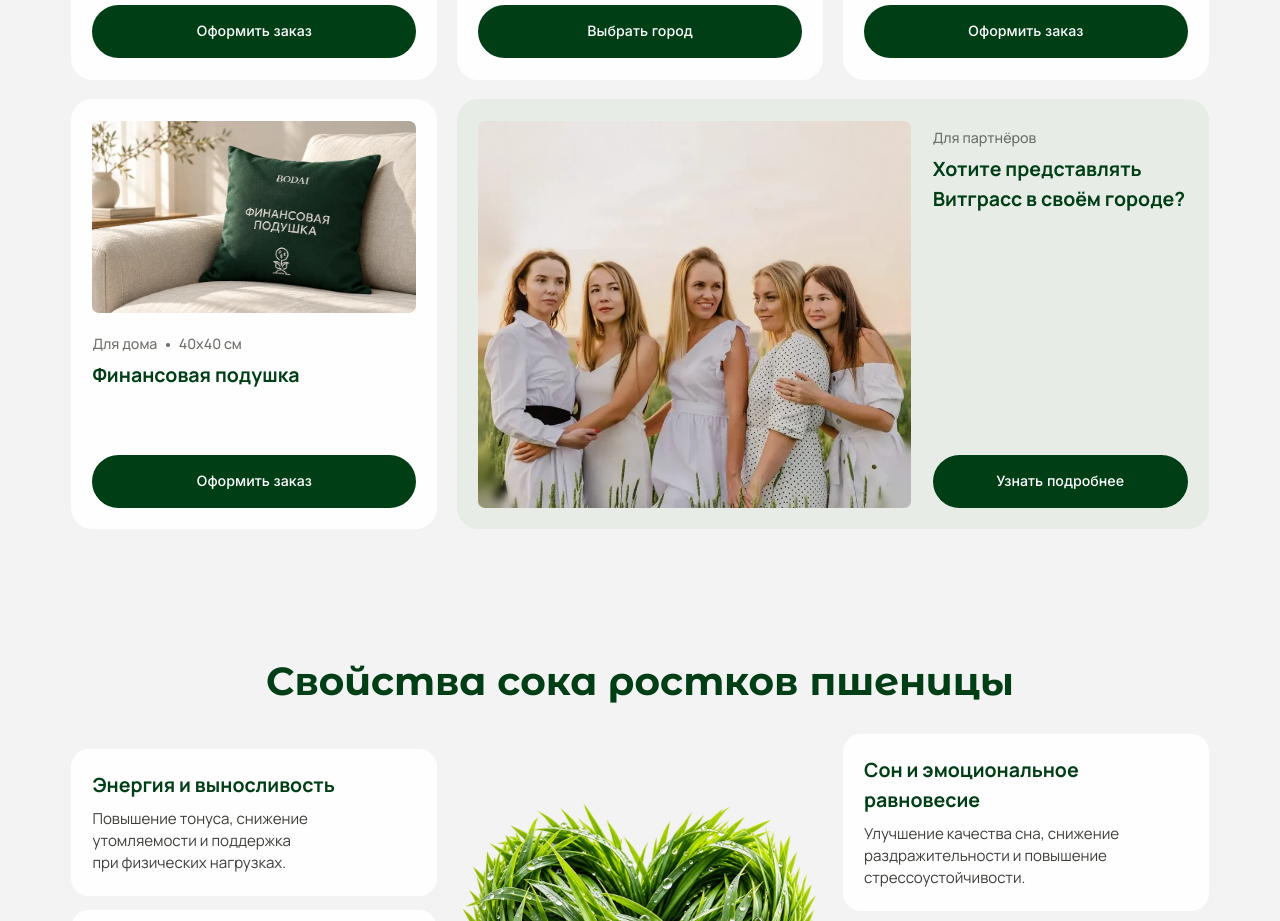
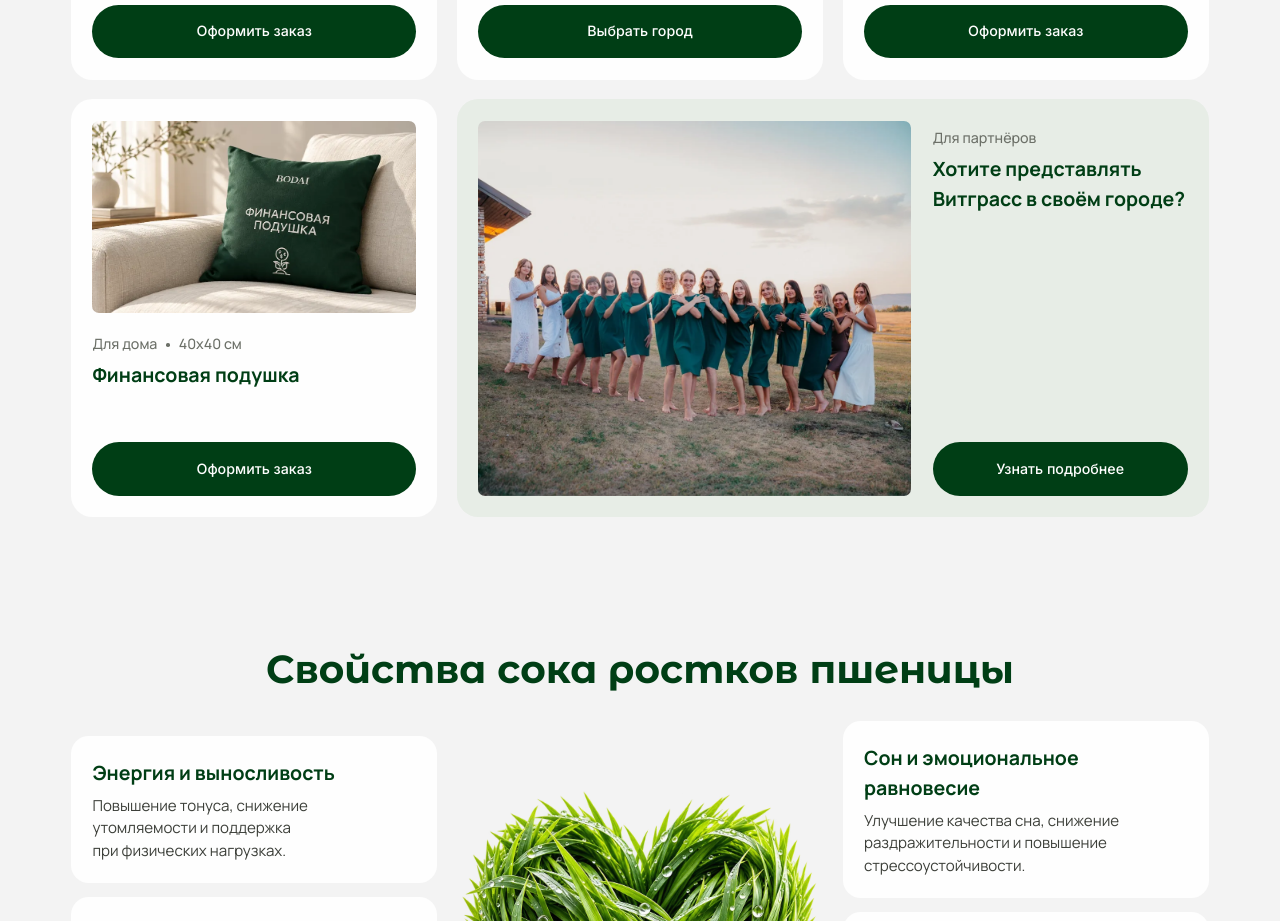
Before and after one commit to Ann938/vitgrass, a Next.js app: page / in a window 1280 px wide. Shown: the part 1200-2121 px from the top of the page. Built offline with nearby package versions, Linux system fonts and the light colour scheme.

Commit message:
Карточка партнёров: пробуем групповое фото из макета 557:1342 (прежнее сохранено как p-partners-full.webp)
Co-Authored-By: Claude Opus 5.5 <noreply@anthropic.com>

```diff
--- a/src/components/landing.module.scss
+++ b/src/components/landing.module.scss
@@ -236,7 +236,7 @@
     box-shadow: 0 u(16) u(40) rgba(41, 70, 56, 0.1);
     .productImg img { transform: scale(1.04); }
   }
-  &[data-accent] { background: var(--soft); }
+  &[data-accent] { background: var(--soft); .productImg img { object-position: 50% 62%; } }
   .btnPrimary { width: 100%; margin-top: auto; }
 }
 .productImg {
@@ -1581,7 +1581,7 @@ button.item { width: 100%; border: 0; font: inherit; text-align: left; cursor: p
     grid-template-columns: minmax(0, 1.7fr) minmax(0, 1fr); // фото шире — кадр 816×730 почти без обрезки
     grid-template-rows: auto 1fr auto;
     column-gap: u(24);
-    .productImg { grid-row: 1 / -1; height: 100%; min-height: u(216); img { object-position: 50% 40%; } }
+    .productImg { grid-row: 1 / -1; height: 100%; min-height: u(216); img { object-position: 50% 60%; } }
     .productText { grid-column: 2; padding-top: u(8); }
     .btnPrimary { grid-column: 2; grid-row: 3; }
   }
--- a/src/content.ts
+++ b/src/content.ts
@@ -92,7 +92,7 @@ export const products = {
       tags: ["Для партнёров"],
       name: "Хотите представлять Витграсс в своём городе?",
       // исходник был круглым на белом — кадр достроен (небо сверху, края), все пятеро целиком
-      img: "/img/p-partners-full.webp",
+      img: "/img/p-partners-alt.webp", // пробуем групповое фото из макета 557:1342 (прежнее — p-partners-full.webp)
       cta: "Узнать подробнее",
       href: links.partner,
       accent: true,
```
Also changed, not shown: public/img/p-partners-alt.webp (added).
